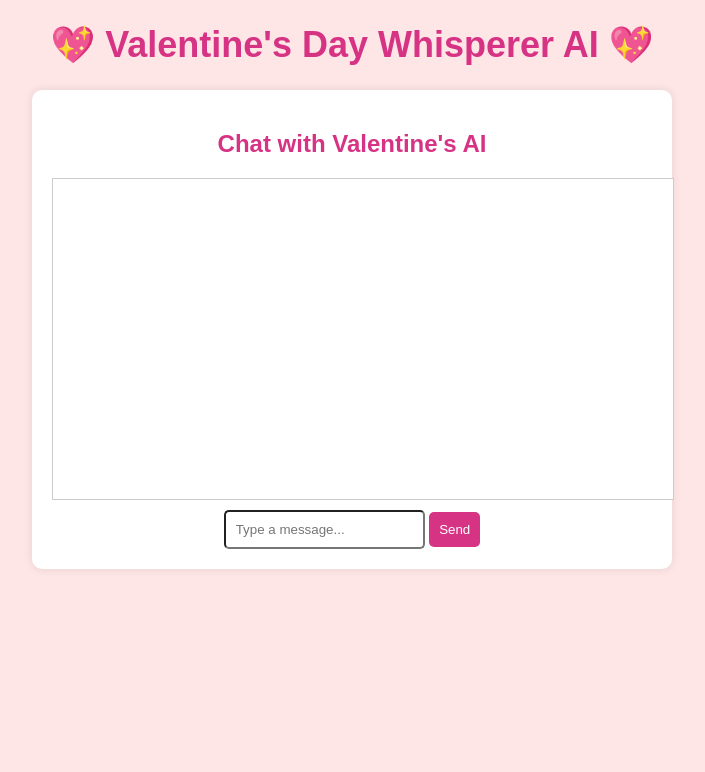
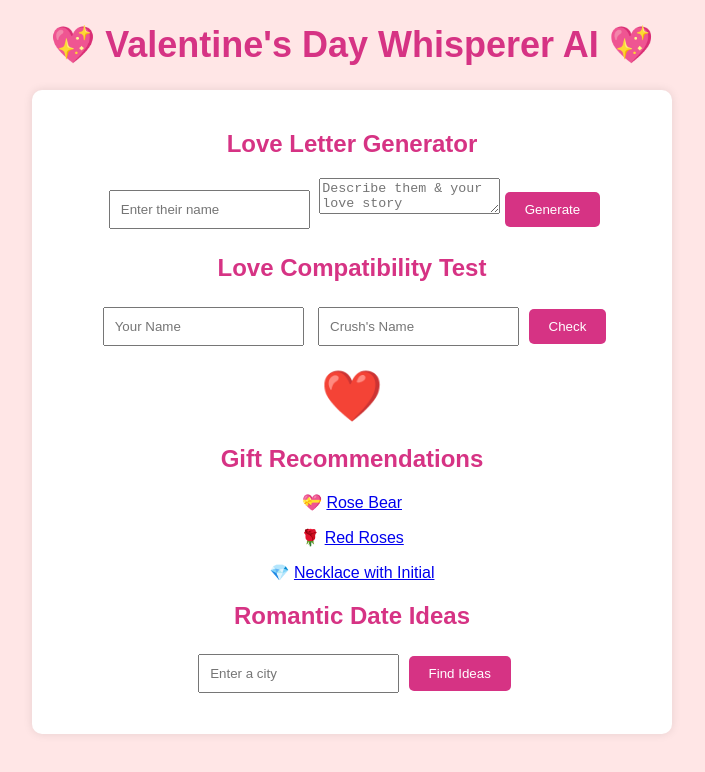
Before and after one commit to Fr7patron/valentines-ai-, a plain HTML site: page index.html in a window 1280 px wide. Shown: the whole page, without its empty margins (288-993 px from the left). Drawn offline with Linux system fonts and the light colour scheme.

Commit message:
Update index.html

```diff
--- a/index.html
+++ b/index.html
@@ -1,13 +1,15 @@
 <!DOCTYPE html>
-<html>
+<html lang="en">
 <head>
-    <title>Valentine's AI Chat</title>
+    <meta charset="UTF-8">
+    <meta name="viewport" content="width=device-width, initial-scale=1.0">
+    <title>Valentine's Day Whisperer AI</title>
     <style>
         body {
             background-color: #ffe6e6;
             color: #d63384;
             text-align: center;
-            font-family: Arial, sans-serif;
+            font-family: 'Arial', sans-serif;
         }
         h1 {
             font-size: 36px;
@@ -20,24 +22,24 @@
             border-radius: 10px;
             box-shadow: 0px 0px 10px rgba(0, 0, 0, 0.1);
         }
-        #chatbox {
-            width: 100%;
-            height: 300px;
-            border: 1px solid #ccc;
-            overflow-y: scroll;
-            padding: 10px;
-            background: white;
-        }
-        input, button {
-            margin-top: 10px;
-            padding: 10px;
-            border-radius: 5px;
-        }
         button {
             background-color: #d63384;
             color: white;
+            padding: 10px 20px;
             border: none;
             cursor: pointer;
+            border-radius: 5px;
+        }
+        .heart {
+            font-size: 50px;
+            color: lightgray;
+        }
+        .filled {
+            color: red;
+        }
+        input {
+            padding: 10px;
+            margin: 5px;
         }
     </style>
 </head>
@@ -46,15 +48,71 @@
 <h1>💖 Valentine's Day Whisperer AI 💖</h1>
 
 <div class="container">
-    <h2>Chat with Valentine's AI</h2>
-    <div id="chatbox"></div>
-    <input type="text" id="userInput" placeholder="Type a message..." />
-    <button onclick="sendMessage()">Send</button>
+    <h2>Love Letter Generator</h2>
+    <input type="text" id="loverName" placeholder="Enter their name">
+    <textarea id="details" placeholder="Describe them & your love story"></textarea>
+    <button onclick="generateLoveLetter()">Generate</button>
+    <p id="loveLetter"></p>
+
+    <h2>Love Compatibility Test</h2>
+    <input type="text" id="yourName" placeholder="Your Name">
+    <input type="text" id="crushName" placeholder="Crush's Name">
+    <button onclick="calculateLove()">Check</button>
+    <p id="loveScore"></p>
+    <div class="heart" id="heart">❤️</div>
+
+    <h2>Gift Recommendations</h2>
+    <p>💝 <a href="https://www.amazon.com/dp/B07XYW76L7" target="_blank">Rose Bear</a></p>
+    <p>🌹 <a href="https://www.1800flowers.com" target="_blank">Red Roses</a></p>
+    <p>💎 <a href="https://www.amazon.com/dp/B08P3K6W9H" target="_blank">Necklace with Initial</a></p>
+
+    <h2>Romantic Date Ideas</h2>
+    <input type="text" id="city" placeholder="Enter a city">
+    <button onclick="findDateIdeas()">Find Ideas</button>
+    <p id="dateIdeas"></p>
 </div>
 
 <script>
-async function sendMessage() {
-    let userMessage = document.getElementById("userInput").value;
-    if (!userMessage) return;
+function generateLoveLetter() {
+    let name = document.getElementById("loverName").value;
+    let details = document.getElementById("details").value;
+    if (name && details) {
+        document.getElementById("loveLetter").innerText = "Dear " + name + ",\n\n" +
+            "From the moment I met you, my world changed forever. " + details +
+            " You are my heart, my happiness, and my everything.\n\nForever Yours,";
+    } else {
+        document.getElementById("loveLetter").innerText = "Please enter details to generate a love letter.";
+    }
+}
 
-    let chatbox = document.getElementById("chatbox");
+function calculateLove() {
+    let score = Math.floor(Math.random() * 100) + 1;
+    let heart = document.getElementById("heart");
+    document.getElementById("loveScore").innerText = "Your love compatibility is " + score + "% 💖";
+
+    let filledHeart = "❤️".repeat(Math.ceil(score / 10));
+    let emptyHeart = "🖤".repeat(10 - Math.ceil(score / 10));
+    heart.innerHTML = filledHeart + emptyHeart;
+}
+
+async function findDateIdeas() {
+    let city = document.getElementById("city").value;
+    if (!city) {
+        document.getElementById("dateIdeas").innerText = "Please enter a city.";
+        return;
+    }
+
+    document.getElementById("dateIdeas").innerHTML = "Searching romantic ideas for " + city + "...";
+
+    try {
+        let response = await fetch(`https://www.google.com/search?q=romantic+date+ideas+in+${city}`);
+        document.getElementById("dateIdeas").innerHTML =
+            `💑 <a href="https://www.google.com/search?q=romantic+date+ideas+in+${city}" target="_blank">See Date Ideas</a>`;
+    } catch (error) {
+        document.getElementById("dateIdeas").innerText = "Could not fetch date ideas. Try again later.";
+    }
+}
+</script>
+
+</body>
+</html>
```
